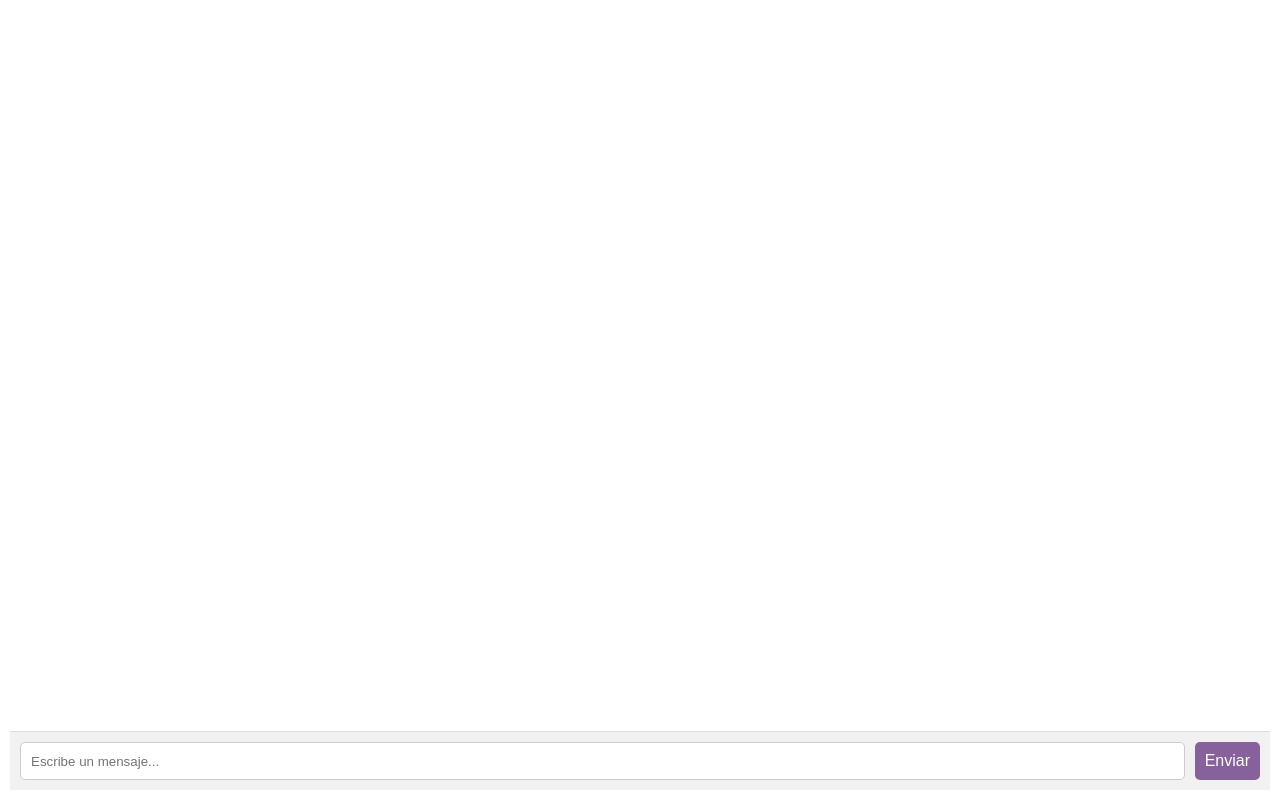
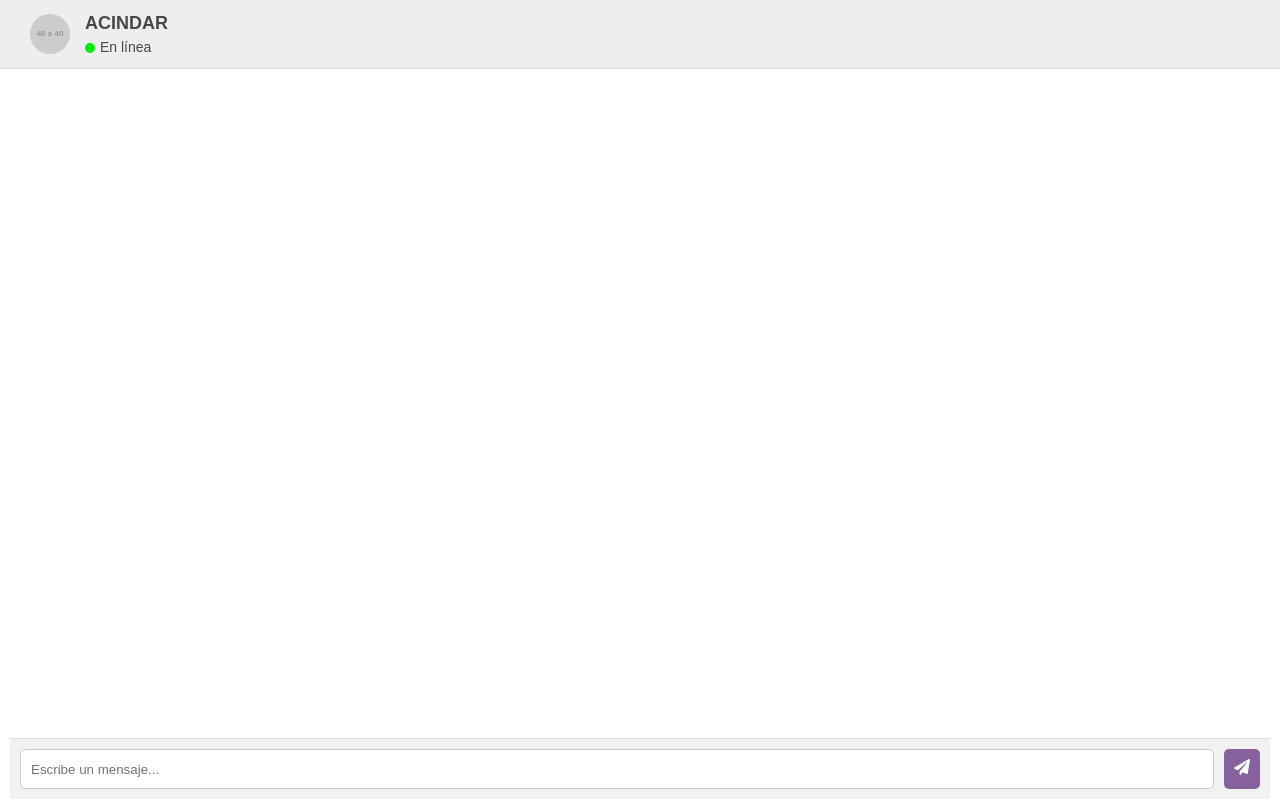
Before and after one commit to Fullmindtech-Org/chabot-ui-demo, a React (Vite) app: page / in a window 1280 px wide. Built offline with nearby package versions, Linux system fonts and the light colour scheme.

Commit message:
chatbot header, bold text support, messages identation, pfp and status, minor ui changes

```diff
--- a/package.json
+++ b/package.json
@@ -14,7 +14,8 @@
     "axios": "^1.7.9",
     "mdb-react-ui-kit": "^9.0.0",
     "react": "^18.3.1",
-    "react-dom": "^18.3.1"
+    "react-dom": "^18.3.1",
+    "react-icons": "^5.4.0"
   },
   "devDependencies": {
     "@eslint/js": "^9.17.0",
--- a/src/App.css
+++ b/src/App.css
@@ -5,6 +5,54 @@
   min-height: 100vh;
   display: flex;
   flex-direction: column;
+}
+
+/* Header del chat */
+.chat-header {
+  display: flex;
+  align-items: center;
+  padding: 10px 30px;
+  background-color: rgb(238, 238, 238);
+  border-bottom: 1px solid #ddd;
+  gap: 5px;
+}
+
+.profile-pic {
+  width: 40px;
+  height: 40px;
+  border-radius: 50%;
+  overflow: hidden;
+  margin-right: 10px;
+}
+
+.profile-pic img {
+  width: 100%;
+  height: 100%;
+  object-fit: cover;
+}
+
+.profile-name {
+  font-size: 18px;
+  font-weight: bold;
+  color: rgba(0, 0, 0, 0.703);
+}
+
+.status {
+  display: flex;
+  align-items: center;
+}
+
+.status-dot {
+  width: 10px;
+  height: 10px;
+  background-color: rgb(2, 235, 2);
+  border-radius: 50%;
+  margin-right: 5px;
+}
+
+.status-text {
+  font-size: 14px;
+  color: rgba(0, 0, 0, 0.703);
 }
 
 /* CHAT */
@@ -19,7 +67,7 @@ body {
 /* Contenedor del chat siempre visible */
 .chat-container {
   width: 100%;
-  height: 100vh;
+  height: calc(100vh - 60px); /* Ajustar altura para incluir el header */
   border: none;
   background-color: white;
   display: flex;
@@ -91,9 +139,12 @@ body {
   display: inline-block;
 }
 
+.message.user-message {
+  justify-content: flex-end;
+}
+
 .user-message .message-text {
   background-color: rgb(135, 97, 155);
-  text-align: right;
   border-radius: 15px 15px 0 15px;
   margin-left: 10px;
 }
--- a/src/App.jsx
+++ b/src/App.jsx
@@ -1,5 +1,6 @@
 import { useState, useRef, useEffect } from 'react';
 import axios from 'axios';
+import { FaPaperPlane } from 'react-icons/fa';
 import './App.css';
 
 function App() {
@@ -9,6 +10,11 @@ function App() {
 
   const userAvatar = '👨🏻';  // Emoji para el usuario
   const botAvatar = '🤖';   // Emoji para el bot
+
+  const convertToBoldHTML = (text) => {
+    const boldText = text.replace(/\*\*(.*?)\*\*/g, '<strong>$1</strong>');
+    return { __html: boldText };
+  };
 
   // URL del servidor Ollama
   const url = 'http://localhost:11434/api/generate';
@@ -55,13 +61,26 @@ function App() {
 
   return (
     <div className="app-container">
+      {/* Header del chat */}
+      <div className="chat-header">
+        <div className="profile-pic">
+          <img src="https://via.placeholder.com/40" alt="Bot Avatar" />
+        </div>
+        <div className="profile-info">
+          <div className="profile-name">ACINDAR</div>
+          <div className="status">
+            <span className="status-dot"></span>
+            <span className="status-text">En línea</span>
+          </div>
+        </div>
+      </div>
       {/* Contenedor del chat */}
       <div className="chat-container">
         <div className="chat-box" ref={chatBoxRef}>
           {messages.map((msg, index) => (
             <div key={index} className={`message ${msg.sender}-message`}>
               <div className="avatar">{msg.sender === 'user' ? userAvatar : botAvatar}</div>
-              <div className="message-text">{msg.text}</div>
+              <div className="message-text" dangerouslySetInnerHTML={convertToBoldHTML(msg.text)}></div>
             </div>
           ))}
         </div>
@@ -73,7 +92,9 @@ function App() {
             onKeyDown={handleKeyDown}
             placeholder="Escribe un mensaje..."
           />
-          <button onClick={sendMessage}>Enviar</button>
+          <button onClick={sendMessage}>
+            <FaPaperPlane />
+          </button>
         </div>
       </div>
     </div>
```
Also changed, not shown: 1 other file (tests, documents, lock files or other folders).
